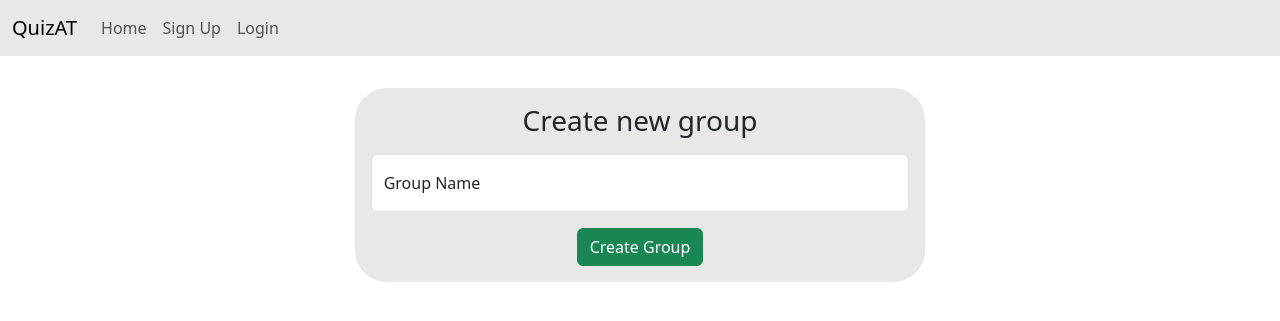
After one commit to MaarkNassef/QuizAT, a Django app: page /groups/add/ in a window 1280 px wide. The commit adds this page. Shown: the top 321 px of the page. Run offline with Django 4.2, Linux system fonts and the light colour scheme.

Commit message:
Group creation.

```diff
--- a/mysite/accounts/templates/registration/login.html
+++ b/mysite/accounts/templates/registration/login.html
@@ -1,4 +1,4 @@
-{% extends 'registration_base.html' %}
+{% extends 'form_base.html' %}
 {% block title %}Login{% endblock title %}
 {% block container %}
 <div class="text-center">
--- a/mysite/accounts/templates/registration/signup.html
+++ b/mysite/accounts/templates/registration/signup.html
@@ -1,4 +1,4 @@
-{% extends 'registration_base.html' %}
+{% extends 'form_base.html' %}
 {% block title %}Sign Up{% endblock title %}
 {% block container %}
 <div class="text-center">
--- /dev/null
+++ b/mysite/groups/forms.py
@@ -0,0 +1,7 @@
+from django import forms
+from .models import Group
+
+class GroupForm(forms.ModelForm):
+    class Meta:
+        model = Group
+        fields = ['name']
--- /dev/null
+++ b/mysite/groups/templates/groups/create.html
@@ -0,0 +1,27 @@
+{% extends "form_base.html" %}
+{% block title %}Create group{% endblock title %}
+{% block container %}
+<div class="text-center">
+    <h1 class="display-4 fs-3 mb-3">Create new group</h1>
+    <form method="post">
+        {% csrf_token %}
+        <div class="form-floating mb-3">
+            <input
+            type="text"
+            class="form-control"
+            name="{{form.name.name}}"
+            id="name_id"
+            placeholder="Group Name"
+            />
+            <label for="name_id">Group Name</label>
+        </div>
+        <button
+            type="submit"
+            class="btn btn-success"
+        >
+            Create Group
+        </button>
+
+    </form>
+</div>
+{% endblock container %}
--- a/mysite/groups/urls.py
+++ b/mysite/groups/urls.py
@@ -4,5 +4,5 @@ from . import views
 app_name = 'groups'
 
 urlpatterns = [
-
+    path('add/', views.GroupCreateView.as_view(), name="add_group"),
 ]
--- a/mysite/groups/views.py
+++ b/mysite/groups/views.py
@@ -1,3 +1,20 @@
-from django.shortcuts import render
+from typing import Any
+from django.shortcuts import redirect
+from django.views.generic.edit import CreateView
+from .models import Group
+from .forms import GroupForm
 
-# Create your views here.
+class GroupCreateView(CreateView):
+    model = Group
+    template_name = 'groups/create.html'
+    success_url = '/'
+    form_class = GroupForm
+
+    def post(self, request, *args, **kwargs):
+        form = GroupForm(request.POST)
+        if form.is_valid():
+            f = form.save(commit=False)
+            f.admin = request.user
+            f.save()
+
+        return redirect(self.success_url)
--- a/mysite/main/templates/main/index.html
+++ b/mysite/main/templates/main/index.html
@@ -8,7 +8,7 @@
             <div class="card-body">
                 <p class="card-text">Create a new group and invite your students to join.</p>
                 <div class="text-end">
-                    <a href="#" class="btn btn-light text-success">Create group</a>
+                    <a href="{% url "groups:add_group" %}" class="btn btn-light text-success">Create group</a>
                 </div>
             </div>
         </div>
--- a/mysite/mysite/urls.py
+++ b/mysite/mysite/urls.py
@@ -21,7 +21,7 @@ urlpatterns = [
     path('admin/', admin.site.urls),
     path('accounts/', include('accounts.urls')),
     path('', include('main.urls')),
-    path('', include('groups.urls')),
+    path('groups/', include('groups.urls')),
 ]
 
 admin.site.index_title = 'Dashboard'
```
Also changed, not shown: mysite/db.sqlite3, mysite/templates/form_base.html (renamed from mysite/templates/registration_base.html).
